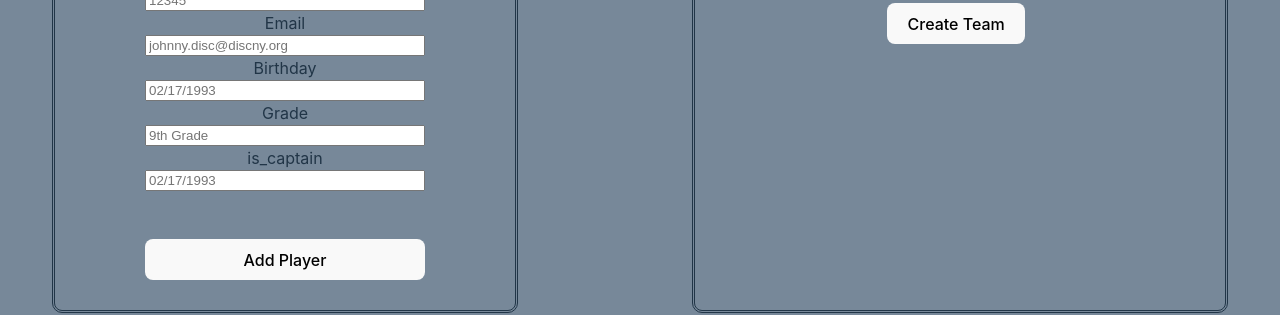
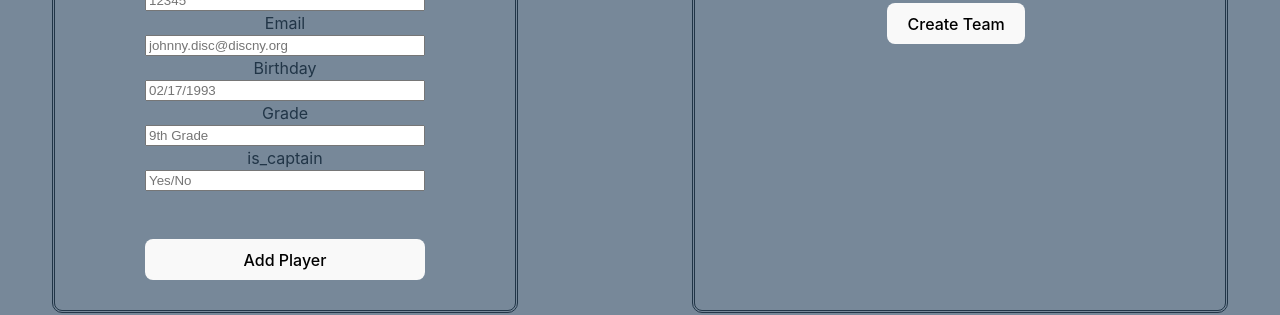
Before and after one commit to sydfried42/DiscNY-High-School-Ultimate-Frisbee-League-Admin-Tool, a React (Vite) app in the folder frontend/: page /registration in a window 1280 px wide. Shown: the part 1245-1560 px from the top of the page. Built offline with nearby package versions, Linux system fonts and the light colour scheme.

Commit message:
one last push to edit placeholder value for one of the form inputs

```diff
--- a/frontend/src/components/PlayerForm.jsx
+++ b/frontend/src/components/PlayerForm.jsx
@@ -103,7 +103,7 @@ function PlayerForm({ currentTeamPlayers, setCurrentTeamPlayers }) {
         <input
           type="text" // change to bool
           name="is_captain"
-          placeholder="02/17/1993"
+          placeholder="Yes/No"
           value={newPlayer.is_captain}
           onChange={(e) =>
             setNewPlayer({ ...newPlayer, is_captain: e.target.value })
```
